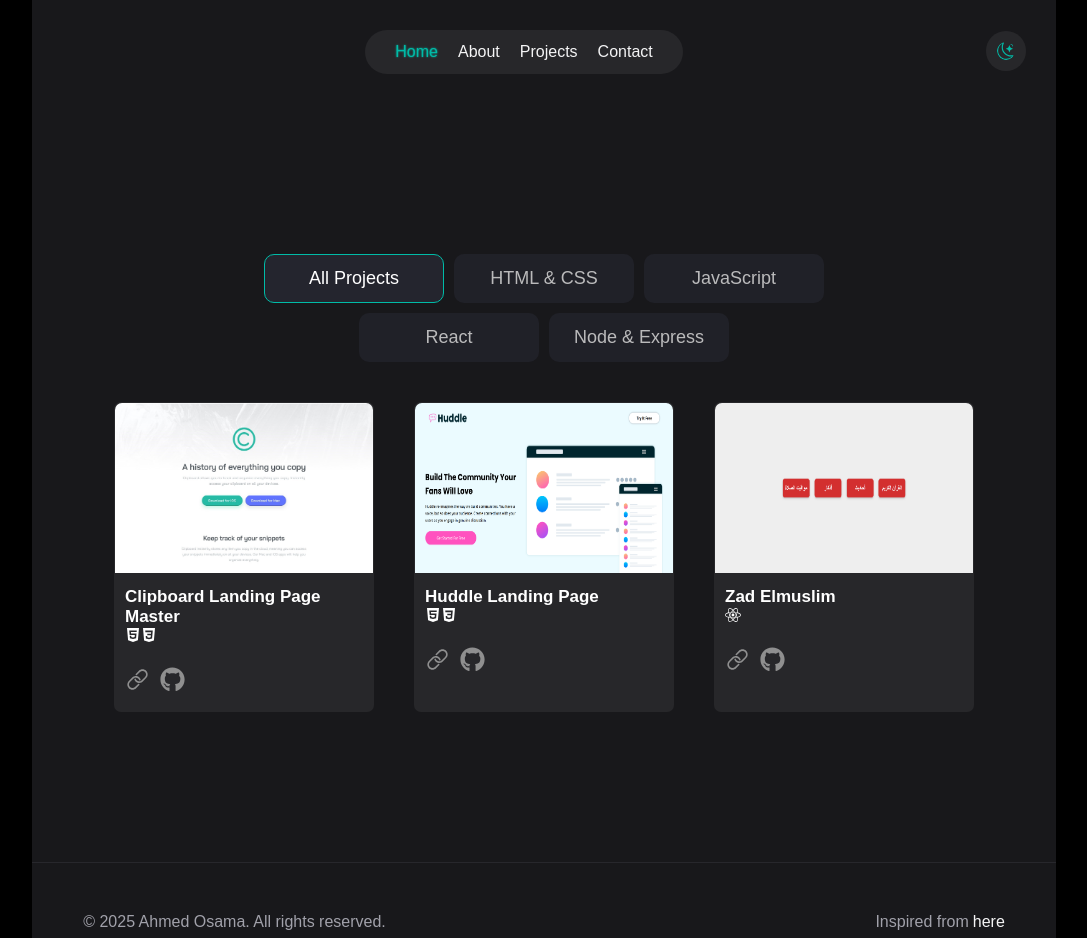
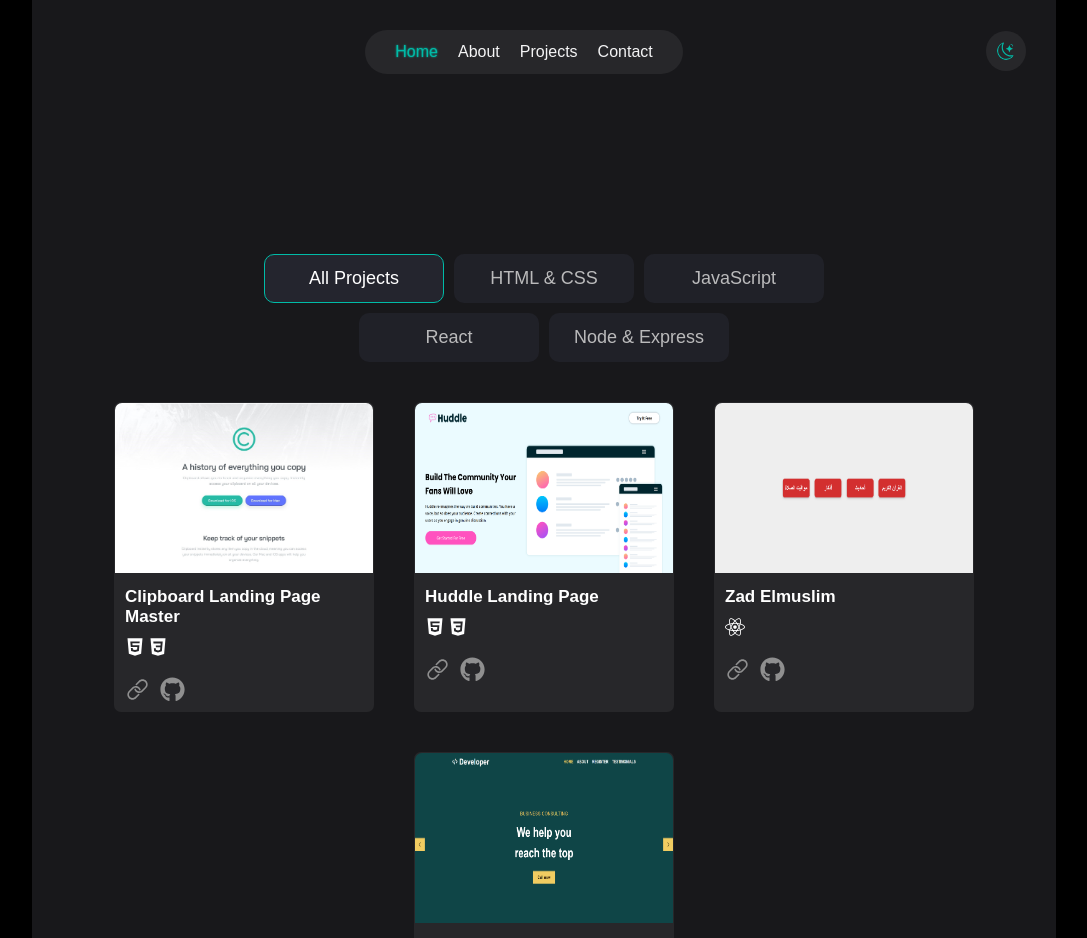
Before and after one commit to AhmdBlack0/portfolio, a React (Vite) app: page /projects in a window 1280 px wide. Shown: the top 938 px of the page, without its empty margins (96-1183 px from the left). Built offline with nearby package versions, Linux system fonts and the light colour scheme.

Commit message:
Add files via upload

```diff
--- a/src/components/Projects/Projects.css
+++ b/src/components/Projects/Projects.css
@@ -108,3 +108,11 @@
 .card-links a:hover {
     opacity: 1;
 }
+
+.project-icons {
+    margin-top: 10px;
+    font-size: 20px;
+    display: flex;
+    align-items: center;
+    gap: 3px;
+}
--- a/src/components/Projects/Projects.jsx
+++ b/src/components/Projects/Projects.jsx
@@ -37,9 +37,11 @@ function Projects() {
                             <img className="project-image" src={project.image} />
                             <div className="project-info">
                                 <h3>{project.title}</h3>
-                                {project.icons.map((Icon, index) => (
-                                    <Icon key={index} />
-                                ))}
+                                <div className="project-icons">
+                                    {project.icons.map((Icon, index) => (
+                                        <Icon key={index} />
+                                    ))}
+                                </div>
                             </div>
                             <div className="card-links">
                                 <Link title="Live Demo" target="_blank" to={`${project.url}`}><IoIosLink /></Link>
--- a/src/projects.js
+++ b/src/projects.js
@@ -1,6 +1,7 @@
 import { FaHtml5 } from "react-icons/fa";
 import { IoLogoCss3 } from "react-icons/io";
 import { FaReact } from "react-icons/fa";
+import { FaJsSquare } from "react-icons/fa";
 
 const projects = [
   {
@@ -31,6 +32,15 @@ const projects = [
     icons: [FaReact],
     github: "https://github.com/AhmdBlack0/zad-elmuslim",
   },
+  {
+    id: 4,
+    title: "Business Landing Page",
+    image: "/business-landing-page.png",
+    url: "https://ahmdblack0.github.io/business-landing-page/",
+    by: "javascript",
+    icons: [FaJsSquare],
+    github: "https://github.com/AhmdBlack0/business-landing-page",
+  },
 ];
 
 export default projects;
```
Also changed, not shown: public/business-landing-page.png (added).
